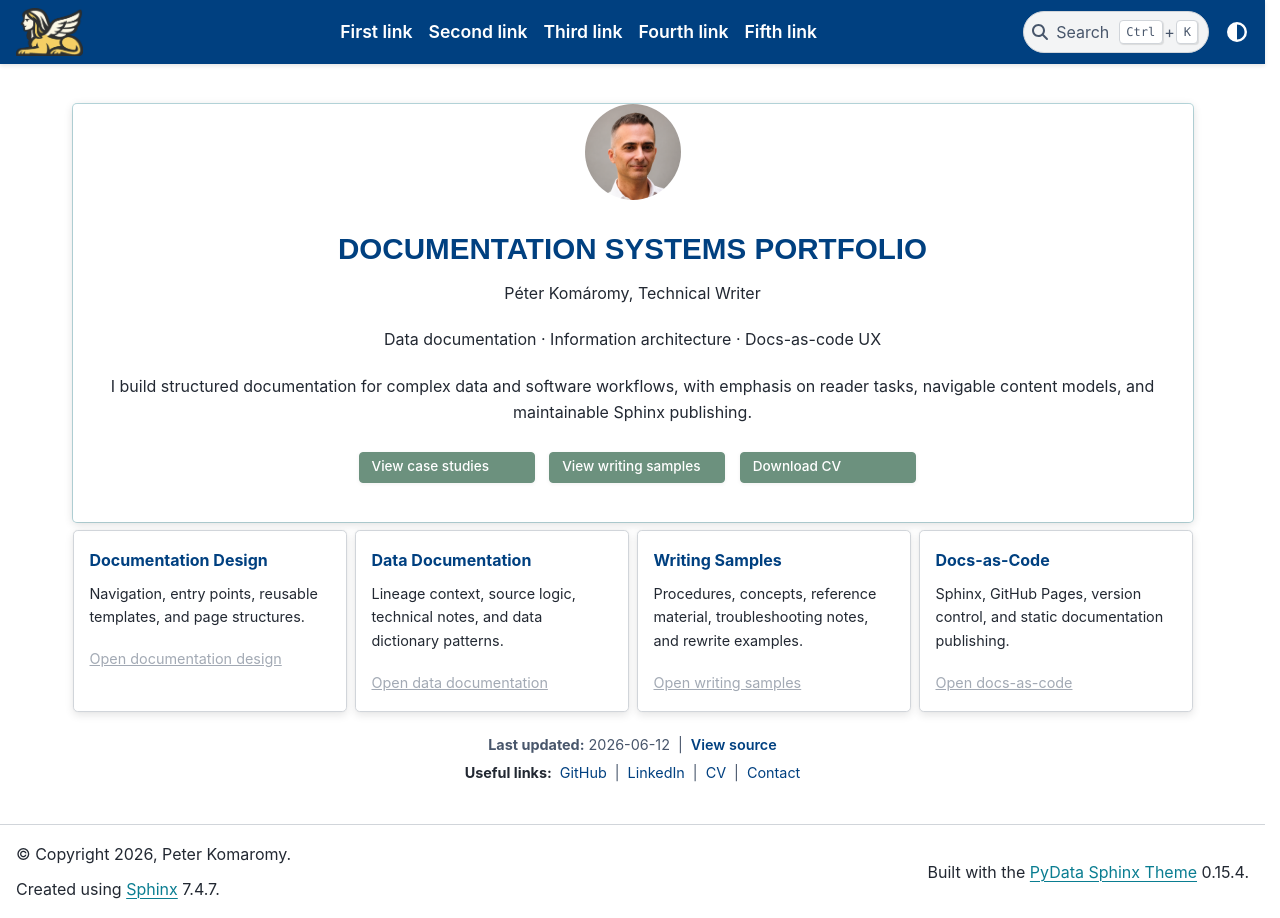
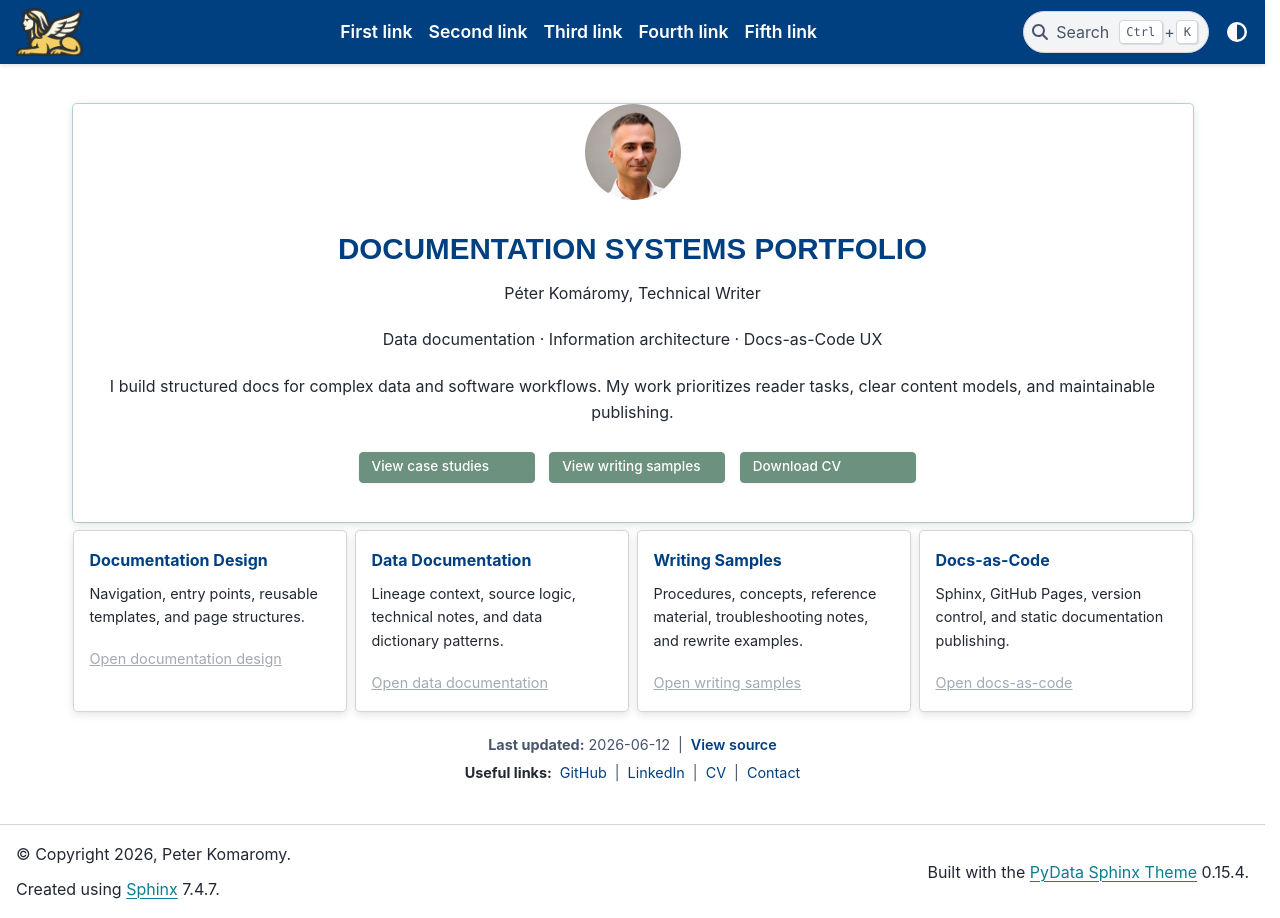
Before and after one commit to peter-komaromy/portfolio, a Sphinx documentation site: the page built from source/index.rst, in a window 1280 px wide. Built offline with Sphinx 7.4.7 and the PyData theme 0.15.4, drawn with Linux system fonts in a browser that asks for light colours.

Commit message:
Update site content

```diff
--- a/source/index.rst
+++ b/source/index.rst
@@ -51,9 +51,9 @@
 
                <h1 class="gdw-hero-title">DOCUMENTATION SYSTEMS PORTFOLIO</h1>
                <p class="gdw-hero-subtitle">Péter Komáromy, Technical Writer</p>
-               <p class="gdw-hero-subtitle">Data documentation · Information architecture · Docs-as-code UX</p>
+               <p class="gdw-hero-subtitle">Data documentation · Information architecture · Docs-as-Code UX</p>
 
-            I build structured documentation for complex data and software workflows, with emphasis on reader tasks, navigable content models, and maintainable Sphinx publishing.
+            I build structured docs for complex data and software workflows. My work prioritizes reader tasks, clear content models, and maintainable publishing.
 
          .. grid:: 2
                :gutter: 4
```
